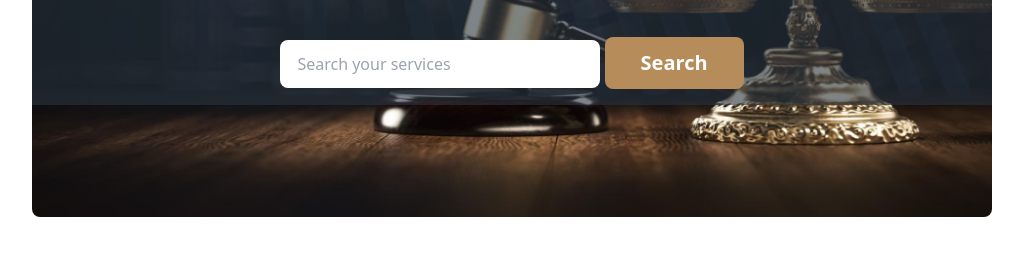
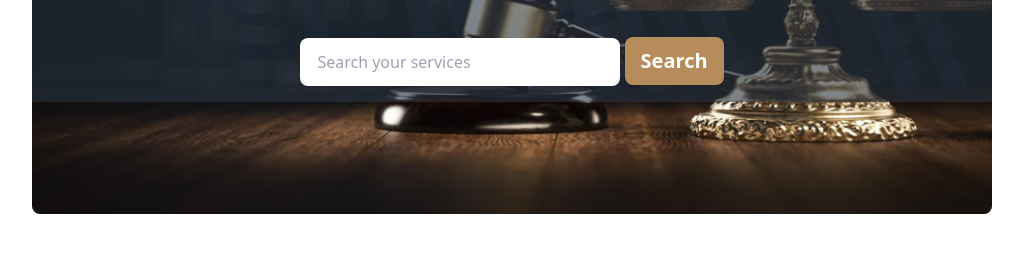
Before and after one commit to codewithsaidul/justice, a plain HTML site: page index.html in a window 1280 px wide. Shown: the part 471-726 px from the top of the page, without its empty margins (128-1151 px from the left). Drawn offline with nearby package versions, Linux system fonts and the light colour scheme.

Commit message:
Banner Button Customize Done

```diff
--- a/index.html
+++ b/index.html
@@ -119,7 +119,7 @@
                         <p class="mb-5 text-[#E7E7E7]">There are many variations of passages of Lorem Ipsum available, but the majority have suffered alteration in some form, by injected humour.</p>
                         <div class="space-y-5">
                             <input type="text" placeholder="Search your services" class="input w-full max-w-xs" />
-                            <button class="bg-primary-color text-xl font-semibold text-white py-3 px-9 rounded-lg">Search</button>
+                            <button class="bg-primary-color btn border-0 text-center text-xl font-semibold text-white rounded-lg hover:bg-primary-color">Search</button>
                         </div>
                     </div>
                 </div>
```
